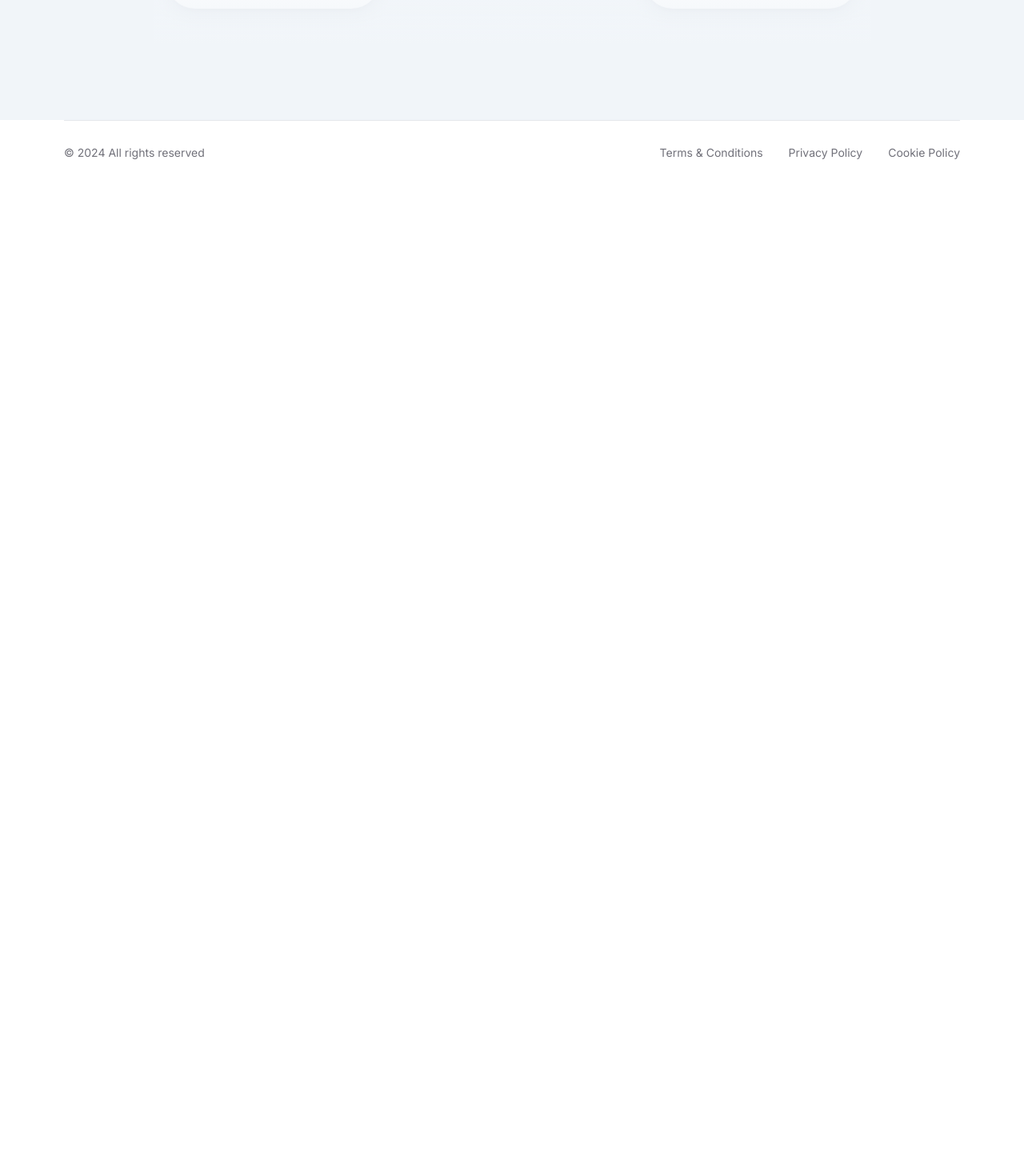
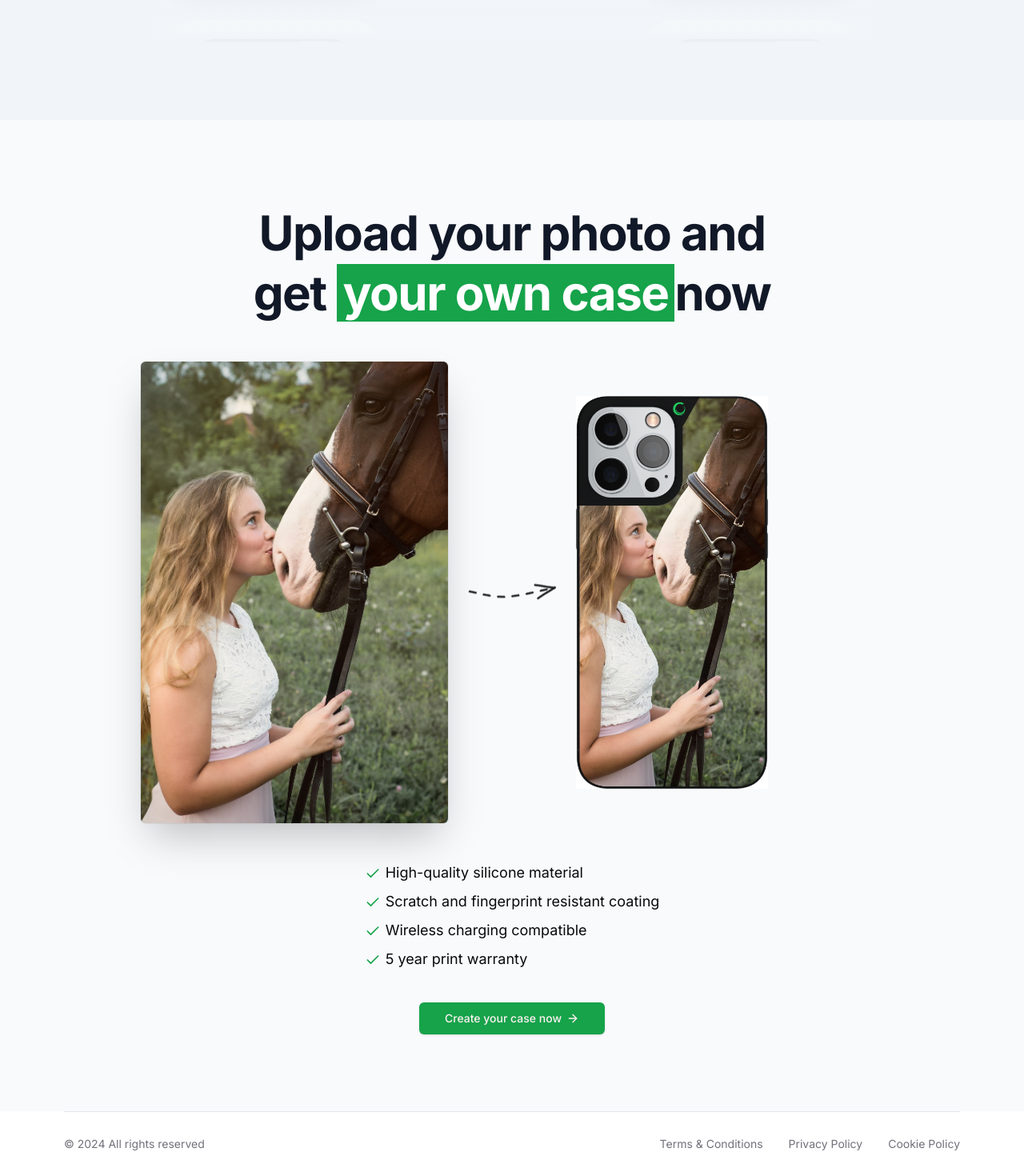
Before and after one commit to Affaq-Ahmed/Serpent-Cases, a Next.js app: page / in a window 1280 px wide. Shown: the part 2486-3956 px from the top of the page at 80% size. Before the commit the page ends 2717 px from the top, so only its background shows below. Built offline with nearby package versions, Linux system fonts and the light colour scheme; no server answers.

Commit message:
feat: Complete Landing Page

```diff
--- a/src/app/page.tsx
+++ b/src/app/page.tsx
@@ -2,7 +2,9 @@
 import MaxWidthWrapper from '@/components/MaxWidthWrapper';
 import Phone from '@/components/Phone';
 import Reviews from '@/components/Reviews';
-import { Check, Star } from 'lucide-react';
+import { buttonVariants } from '@/components/ui/button';
+import { ArrowRight, Check, Star } from 'lucide-react';
+import Link from 'next/link';
 
 export default function Home() {
 	return (
@@ -219,6 +221,74 @@
 					<Reviews />
 				</div>
 			</section>
+
+			<section>
+				<MaxWidthWrapper className='py-24'>
+					<div className='mb-12 px-6 lg:px-8'>
+						<div className='mx-auto max-w-2xl sm:text-center'>
+							<h2 className='order-1 mt-2 tracking-tight text-center text-balance !leading-tight font-bold text-5xl md:text-6xl text-gray-900'>
+								Upload your photo and get{' '}
+								<span className='relative px-2 bg-green-600 text-white'>
+									your own case
+								</span>
+								now
+							</h2>
+						</div>
+					</div>
+
+					<div className='mx-auto max-w-6xl px-6 lg:px-8'>
+						<div className='relative flex flex-col items-center md:grid grid-cols-2 gap-40'>
+							<img
+								src='/arrow.png'
+								alt='arrow'
+								className='absolute top-[25rem] md:top-1/2 -translate-y-1/2 z-10 left-1/2 -translate-x-1/2 rotate-90 md:rotate-0'
+							/>
+
+							<div className='relative h-80 md:h-full w-full md:justify-self-end max-w-sm rounded-xl bg-gray-900/5 ring-inset ring-gray-900/10 lg:rounded-2xl'>
+								<img
+									src='/horse.jpg'
+									alt='horse'
+									className='rounded-md object-cover size-full bg-white shadow-2xl ring-1 ring-gray-900/5'
+								/>
+							</div>
+
+							<Phone imgSrc='/horse_phone.jpg' className='w-60' />
+						</div>
+					</div>
+
+					<ul className='mx-auto mt-12 max-w-prose sm:text-lg space-y-2 w-fit'>
+						<li className='w-fit'>
+							<Check className='size-5 text-green-600 inline  mr-1.5' />
+							High-quality silicone material
+						</li>
+						<li className='w-fit'>
+							<Check className='size-5 text-green-600 inline  mr-1.5' />
+							Scratch and fingerprint resistant coating
+						</li>
+						<li className='w-fit'>
+							<Check className='size-5 text-green-600 inline  mr-1.5' />
+							Wireless charging compatible
+						</li>
+						<li className='w-fit'>
+							<Check className='size-5 text-green-600 inline  mr-1.5' />
+							5 year print warranty
+						</li>
+
+						<div className='flex justify-center'>
+							<Link
+								href='/configure/upload'
+								className={buttonVariants({
+									size: 'lg',
+									className: 'mx-auto mt-8',
+								})}
+							>
+								Create your case now
+								<ArrowRight className='size-4 ml-1.5' />
+							</Link>
+						</div>
+					</ul>
+				</MaxWidthWrapper>
+			</section>
 		</div>
 	);
 }
```
